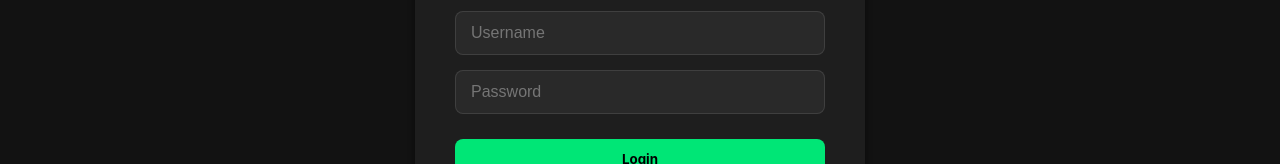
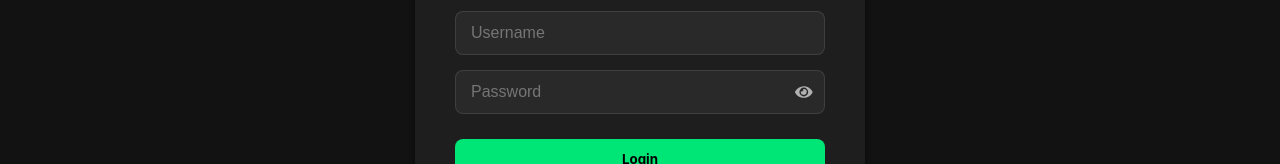
Before and after one commit to UniversityOfGdanskProjects/projekt-frontend-development-2025-2026-antek-bal, a React (Vite) app: page /login in a window 1280 px wide. Shown: the part 369-533 px from the top of the page. Built offline with nearby package versions, Linux system fonts and the light colour scheme.

Commit message:
Removed last alert

```diff
--- a/src/context/AuthContext.jsx
+++ b/src/context/AuthContext.jsx
@@ -23,15 +23,14 @@
         const passwordHash = btoa(password);
         const user = allUsers.find(u => u.username === username && u.password === passwordHash);
 
-        if (!user) return false;
+        if (!user) return {success: false, error: "Invalid credentials" };
 
         if (user.isBlocked) {
-            alert("Your account has been suspended")
-            return false
+            return {success: false, error: "Your account has been suspended"}
         }
 
         setCurrentUser(user);
-        return true;
+        return {success: true};
     }
 
     const register = (username, password, name, surname, avatar) => {
--- a/src/pages/Login.jsx
+++ b/src/pages/Login.jsx
@@ -1,6 +1,6 @@
 import { useState } from "react"
 import { useLocation, useNavigate } from "react-router-dom"
-import {FaImage} from "react-icons/fa"
+import { FaEye, FaEyeSlash } from "react-icons/fa";
 
 import { useAuth } from "../context/AuthContext.jsx"
 import "./Login.scss"
@@ -11,14 +11,12 @@
     const {login, register} = useAuth();
 
     const [isLoginView, setIsLoginView] = useState(true);
-
+    const [showPassword, setShowPassword] = useState(false);
     const [errors, setErrors] = useState({});
-
     const [loginData, setLoginData] = useState({
         username: "",
         password: "",
     });
-
     const [registerData, setRegisterData] = useState({
         username: "",
         password: "",
@@ -26,7 +24,6 @@
         surname: "",
         avatar: ""
     })
-
     const [preview, setPreview] = useState(null)
 
     const clearError = (fieldName) => {
@@ -81,11 +78,11 @@
             return;
         }
 
-        const success = login(loginData.username, loginData.password);
-        if (success) {
+        const result = login(loginData.username, loginData.password);
+        if (result.success) {
             handleSuccess();
         } else {
-            setErrors({ general: "Invalid credentials" });
+            setErrors({ general: result.error });
         }
     };
 
@@ -97,6 +94,7 @@
         if (!name.trim()) newErrors.name = "First name required";
         if (!surname.trim()) newErrors.surname = "Last name required";
         if (!username.trim()) newErrors.username = "Username required";
+
         if (!password) newErrors.password = "Password required";
         else if (password.length < 12) newErrors.password = "Password must be at least 12 characters long";
         else if (password.toLowerCase() === password) newErrors.password = "Password must contain uppercase characters"
@@ -121,6 +119,7 @@
     const toggleView = (view) => {
         setIsLoginView(view);
         setErrors({});
+        setShowPassword(false);
         setLoginData({ username: "", password: "" });
         setRegisterData({ username: "", password: "", name: "", surname: "", avatar: "" });
         setPreview(null);
@@ -159,14 +158,20 @@
                             {errors.username && <span className="error-text">{errors.username}</span>}
                         </div>
                         <div className="form-group">
+                            <div className="password-group">
                                 <input
-                                type="password"
+                                    type={showPassword ? "text" : "password"}
                                     name="password"
                                     placeholder="Password"
                                     value={loginData.password}
                                     onChange={handleLoginChange}
                                     className={errors.password ? "input-error" : ""}
                                 />
+                                <span className="password-toggle-icon" onClick={() => setShowPassword(!showPassword)}>
+                                    {showPassword ? <FaEyeSlash /> : <FaEye />}
+                                </span>
+                            </div>
+
                             {errors.password && <span className="error-text">{errors.password}</span>}
                         </div>
 
@@ -210,14 +215,19 @@
                             {errors.username && <span className="error-text">{errors.username}</span>}
                         </div>
                         <div className="form-group">
+                            <div className="password-group">
                                 <input
-                                type="password"
+                                    type={showPassword ? "text" : "password"}
                                     name="password"
                                     placeholder="Password"
                                     value={registerData.password}
                                     onChange={handleRegisterChange}
                                     className={errors.password ? "input-error" : ""}
                                 />
+                                <span className="password-toggle-icon" onClick={() => setShowPassword(!showPassword)}>
+                                    {showPassword ? <FaEyeSlash /> : <FaEye />}
+                                </span>
+                            </div>
                             {errors.password && <span className="error-text">{errors.password}</span>}
                         </div>
 
--- a/src/pages/Login.scss
+++ b/src/pages/Login.scss
@@ -38,7 +38,6 @@
         gap: 5px;
         text-align: left;
         width: 100%;
-      }
 
         input {
           background: rgba(255, 255, 255, 0.05);
@@ -61,6 +60,34 @@
             &:focus {
               border-color: $error-color;
               box-shadow: 0 0 0 2px rgba($error-color, 0.2);
+            }
+          }
+        }
+
+        .password-group {
+          position: relative;
+          width: 100%;
+
+          input {
+            width: 100%;
+            padding-right: 40px;
+          }
+
+          .password-toggle-icon {
+            position: absolute;
+            right: 12px;
+            top: 50%;
+            transform: translateY(-50%);
+            color: $text-secondary;
+            cursor: pointer;
+            display: flex;
+            align-items: center;
+            font-size: 1.1rem;
+            transition: color 0.2s;
+
+            &:hover {
+              color: $primary-color;
+            }
           }
         }
       }
```
Lines whose indentation alone changed are shown as unchanged.
